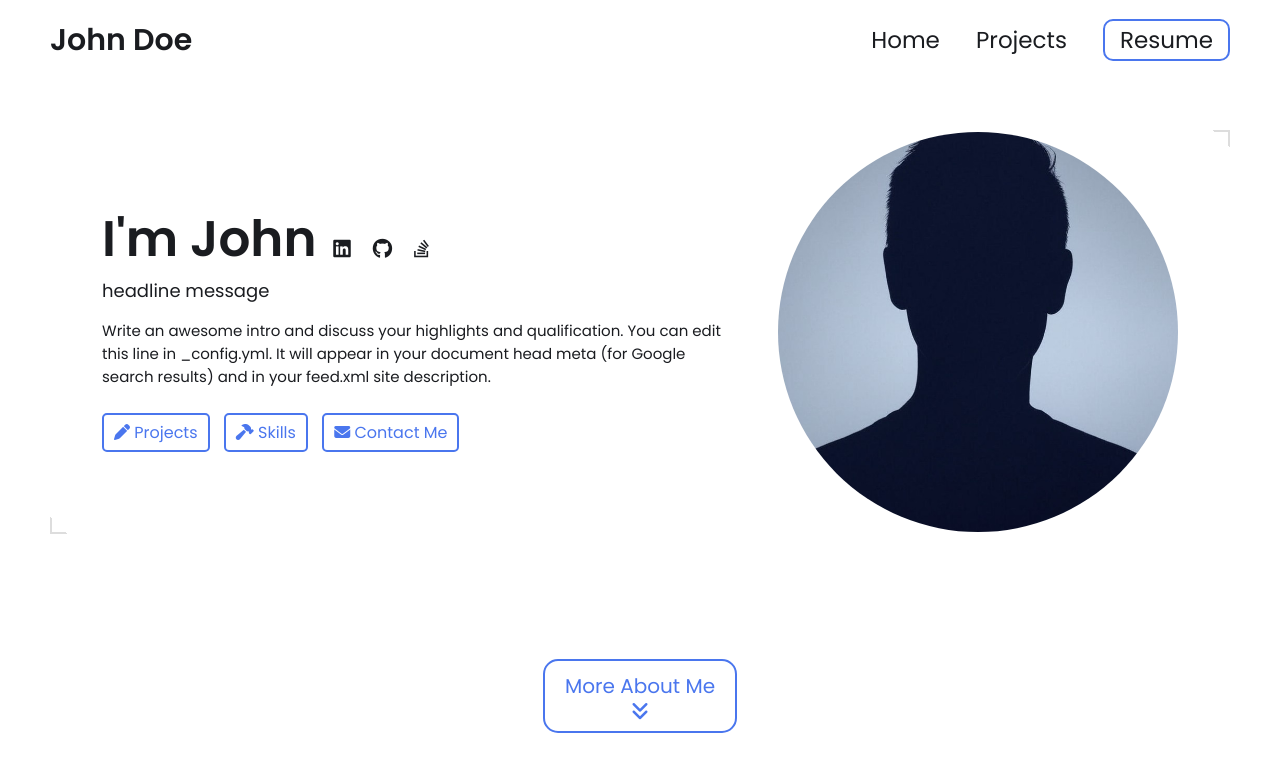
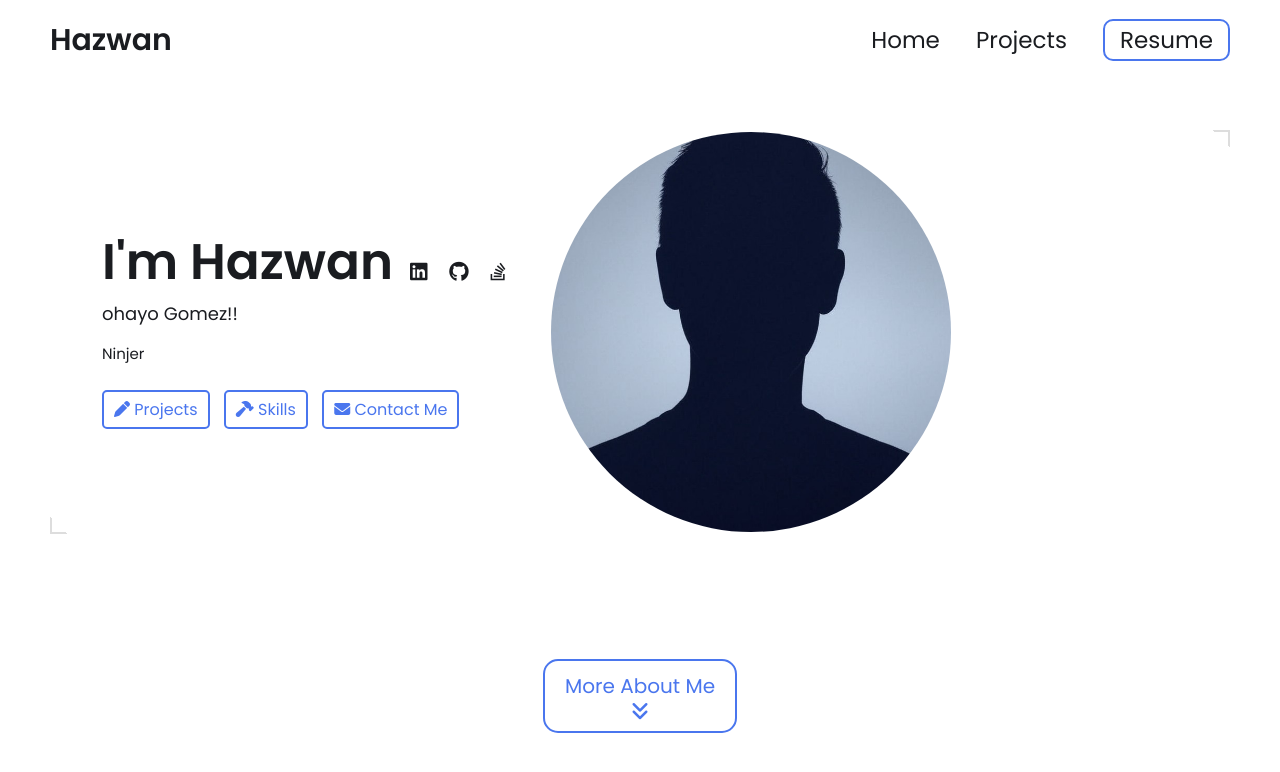
Before and after one commit to NinjaHazwan/NinjaHazwan.github.io, a Jekyll site: the page built from index.html, in a window 1280 px wide and 900 px high. Shown: the top 772 px of the window. Built offline with Jekyll 4.4.1, drawn with Linux system fonts in a browser that asks for light colours.

Commit message:
Update _config.yml

```diff
--- a/_config.yml
+++ b/_config.yml
@@ -7,17 +7,15 @@
 
 # Main Page Setup
 
-title: John Doe's Portfolio # This is what shows up in the tab of the browser
+title: Hazwan's Portfolio # This is what shows up in the tab of the browser
 
 
 
 # Hero Section
-name: John Doe
-headline: headline message
+name: Hazwan
+headline: ohayo Gomez!!
 description: >- # dont remove this line. this will ignore all new lines until the next section
-  Write an awesome intro and discuss your highlights and qualification. You can edit this
-  line in _config.yml. It will appear in your document head meta (for
-  Google search results) and in your feed.xml site description.
+  Ninjer
 
 # Place your profile image in /assets/images/profile-image/folder and edit the file name
 profile_image: ./assets/images/profile-image/avatar.jpeg
```
